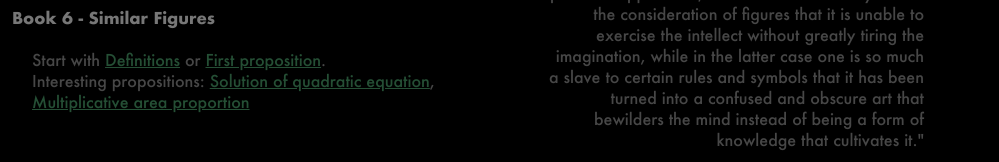
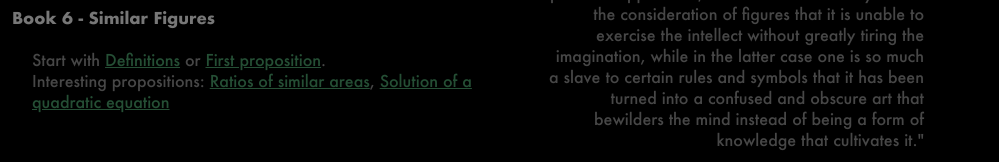
Before and after one commit to ibrahimsag/read, a website with bundled scripts: page index.html in a window 1280 px wide. Shown: the part 638-800 px from the top of the page, without its empty margins (0-999 px from the left). Built offline with nearby package versions, Linux system fonts and the light colour scheme; what hsluv would draw is missing.

Commit message:
listing for sixth book

```diff
--- a/index.html
+++ b/index.html
@@ -224,8 +224,8 @@ Interesting proof:
 Start with <a pref="6.0">Definitions</a> or <a pref="6.1">First proposition</a>.
 <br>
 Interesting propositions:
-<a>Solution of quadratic equation</a>,
-<a>Multiplicative area proportion</a>
+<a pref="6.19">Ratios of similar areas</a>,
+<a pref="6.30">Solution of a quadratic equation</a>
 </p>
       </div>
       <div id="cover">
```
